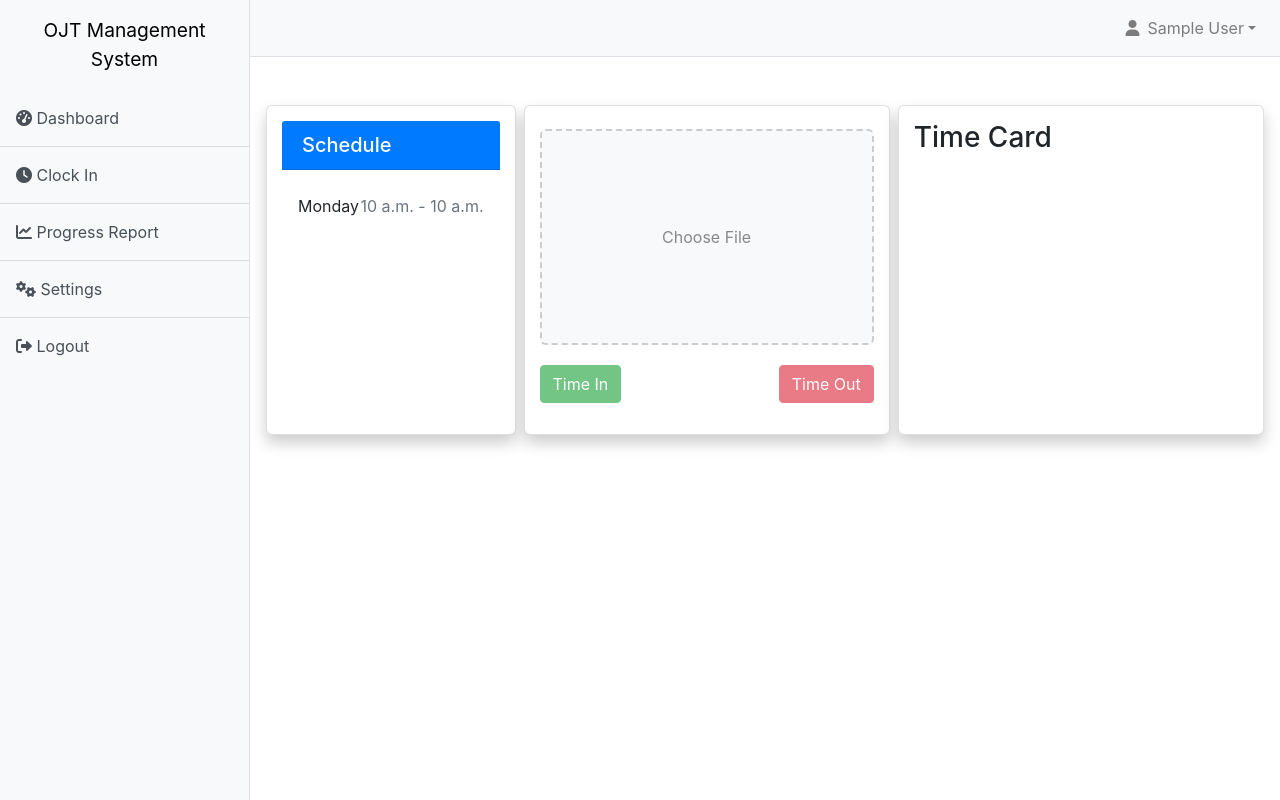
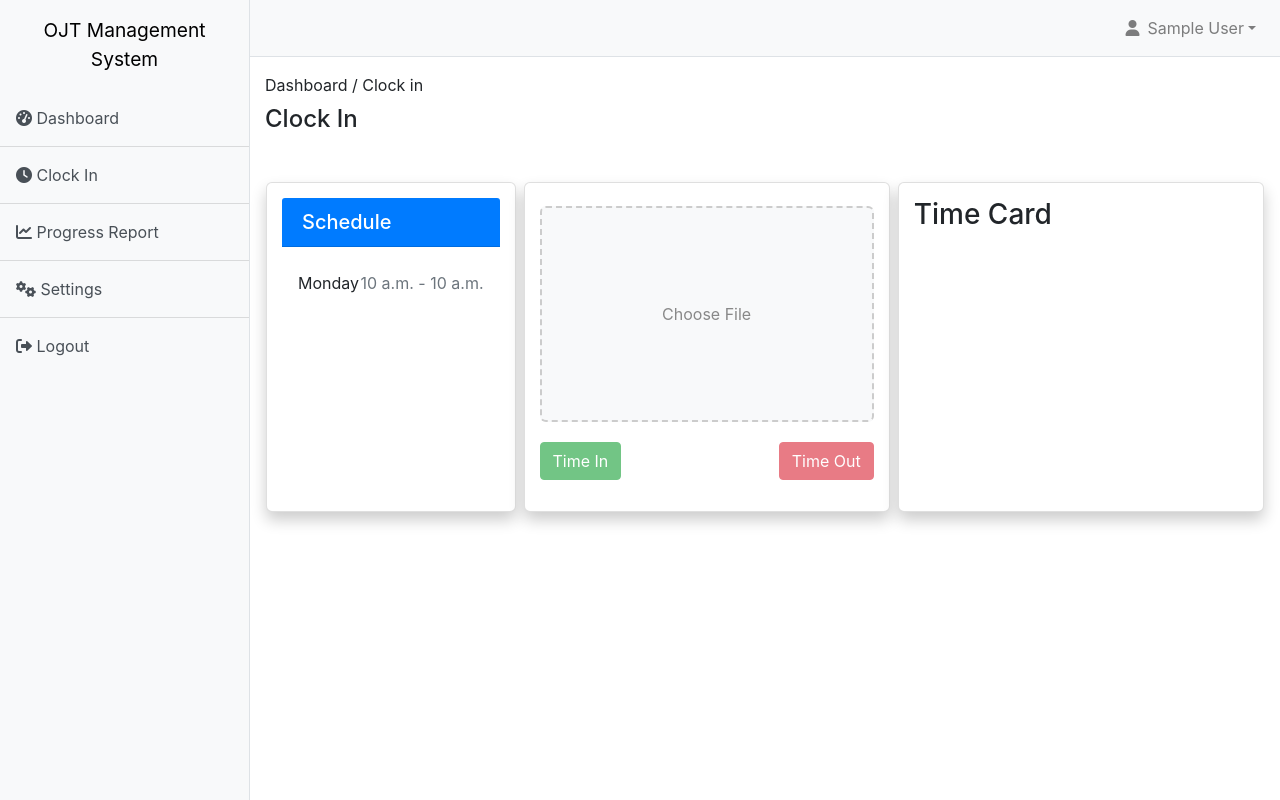
Before and after one commit to chrstncleofas/OJT, a Django app: page /TimeInAndTimeOut/ in a window 1280 px wide. Run offline with Django 5.2, Linux system fonts and the light colour scheme; a user stored in the database is signed in; tables that the repository leaves empty hold one stand-in row (values such as "Sample post"); data that the repository does not hold is empty; some libraries are stand-ins or nearby versions.

Commit message:
NO_TICKET - Fix U.I in Students

```diff
--- a/students/templates/students/timeIn-timeOut.html
+++ b/students/templates/students/timeIn-timeOut.html
@@ -155,7 +155,11 @@
                 </div>
             </nav>
             <!-- Card -->
-            <div class="container mt-3">
+            <div class="container-fluid">
+                <div class="row mb-4">
+                    <div class="col-lg-12">
+                        <p class="mt-3 mb-1">Dashboard / Clock in</p>
+                        <h4 class="mt-2 mb-3">Clock In</h4>
                         <div class="row p-3">
                             <div class="card col-md-3">
                                 <div class="card-header bg-primary text-white">
@@ -245,6 +249,8 @@
                     </div>
                 </div>
             </div>
+        </div>
+    </div>
     <!-- Scripts -->
     <script src="https://code.jquery.com/jquery-3.5.1.slim.min.js"></script>
     <script src="https://cdn.jsdelivr.net/npm/@popperjs/core@2.5.4/dist/umd/popper.min.js"></script>
```
Lines whose indentation alone changed are shown as unchanged.
